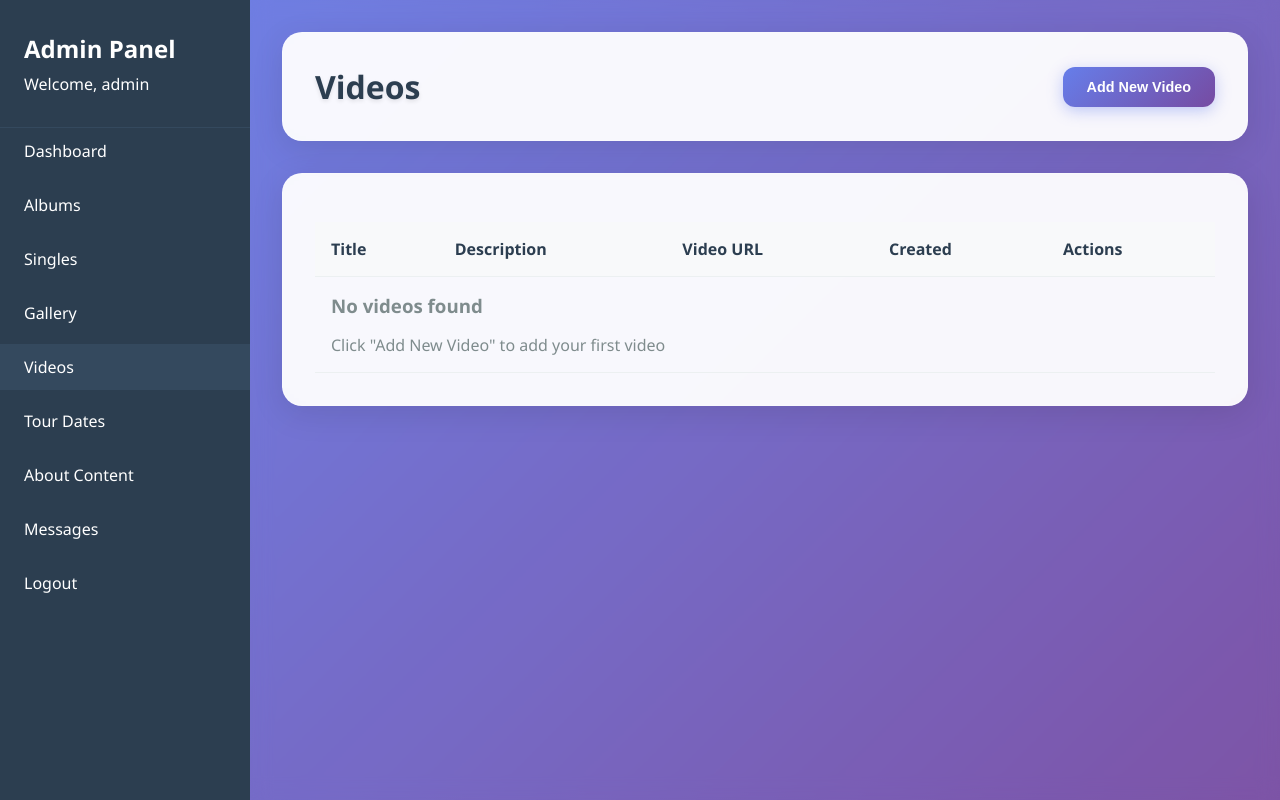
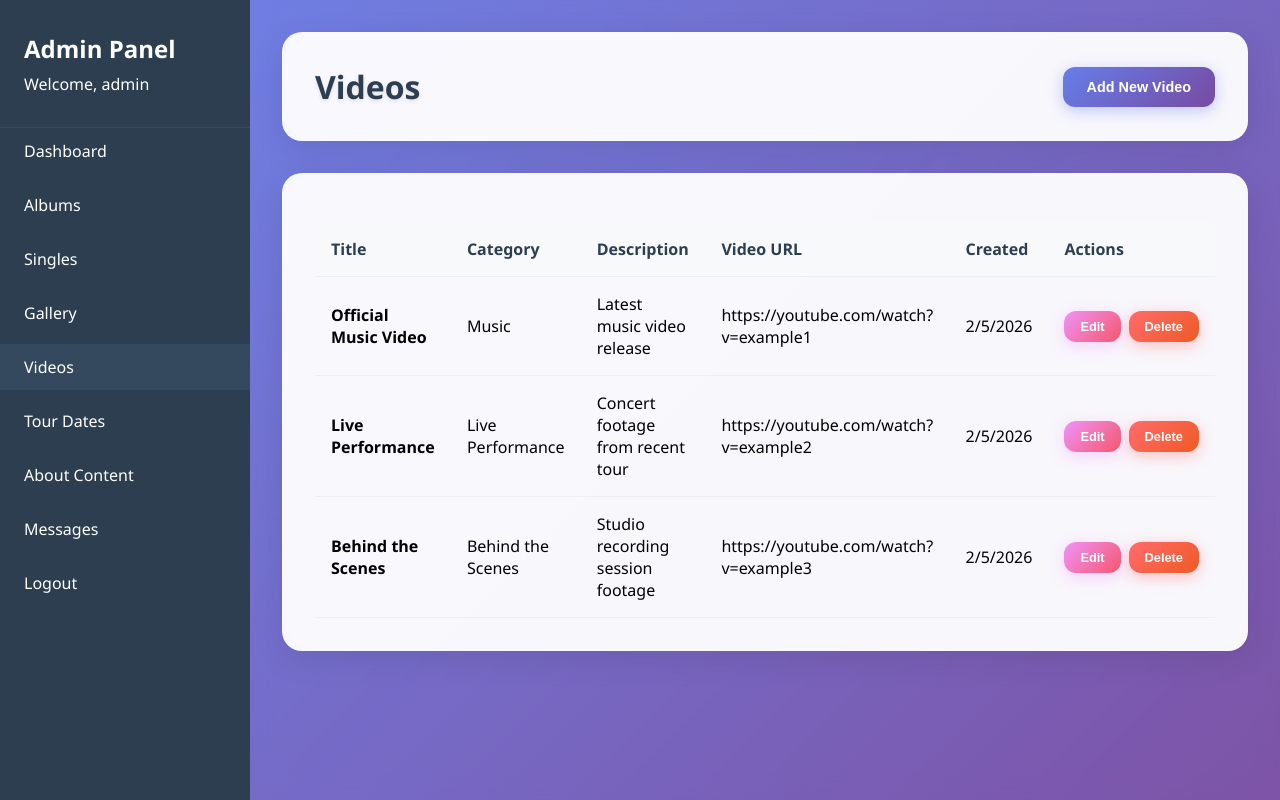
Before and after one commit to mkError420/-singer-portfolio-with-backend, a PHP site: page /madam-portfolio/backend/admin/videos.php in a window 1280 px wide. Run offline with PHP 8.4, Linux system fonts and the light colour scheme; a user stored in the database is signed in; data that the repository does not hold is empty.

Commit message:
Videos section done

```diff
--- a/backend/admin/videos.php
+++ b/backend/admin/videos.php
@@ -213,6 +213,7 @@ $currentUser = $auth->getCurrentUser();
                     <thead>
                         <tr>
                             <th>Title</th>
+                            <th>Category</th>
                             <th>Description</th>
                             <th>Video URL</th>
                             <th>Created</th>
@@ -240,6 +241,16 @@ $currentUser = $auth->getCurrentUser();
                 <div class="form-group">
                     <label for="videoTitle">Title</label>
                     <input type="text" id="videoTitle" name="title" required>
+                </div>
+
+                <div class="form-group">
+                    <label for="videoCategory">Category</label>
+                    <select id="videoCategory" name="category" required>
+                        <option value="">Select Category</option>
+                        <option value="music">Music</option>
+                        <option value="live">Live</option>
+                        <option value="behind">Behind the Scenes</option>
+                    </select>
                 </div>
 
                 <div class="form-group">
@@ -342,17 +353,50 @@ $currentUser = $auth->getCurrentUser();
         let videos = [];
         let editingVideo = null;
 
-        // Load videos
+        // Load videos from dashboard
         async function loadVideos() {
             try {
-                const response = await fetch('../api/videos.php');
-                if (response.ok) {
-                    videos = await response.json();
-                    renderVideos();
-                }
+                // For now, use sample data since dashboard integration is not implemented
+                videos = [
+                    {
+                        id: 1,
+                        title: "Official Music Video",
+                        category: "music",
+                        description: "Latest music video release",
+                        video_url: "https://youtube.com/watch?v=example1",
+                        created_at: new Date().toISOString()
+                    },
+                    {
+                        id: 2,
+                        title: "Live Performance",
+                        category: "live",
+                        description: "Concert footage from recent tour",
+                        video_url: "https://youtube.com/watch?v=example2",
+                        created_at: new Date().toISOString()
+                    },
+                    {
+                        id: 3,
+                        title: "Behind the Scenes",
+                        category: "behind",
+                        description: "Studio recording session footage",
+                        video_url: "https://youtube.com/watch?v=example3",
+                        created_at: new Date().toISOString()
+                    }
+                ];
+                renderVideos();
             } catch (error) {
                 console.error('Error loading videos:', error);
             }
+        }
+
+        // Get category display name
+        function getCategoryDisplay(category) {
+            const categoryMap = {
+                'music': 'Music',
+                'live': 'Live Performance',
+                'behind': 'Behind the Scenes'
+            };
+            return categoryMap[category] || category;
         }
 
         // Render videos table
@@ -376,6 +420,7 @@ $currentUser = $auth->getCurrentUser();
                 const row = document.createElement('tr');
                 row.innerHTML = `
                     <td><strong>${video.title || 'N/A'}</strong></td>
+                    <td>${getCategoryDisplay(video.category)}</td>
                     <td>${video.description || 'No description'}</td>
                     <td>${video.video_url || 'N/A'}</td>
                     <td>${video.created_at ? new Date(video.created_at).toLocaleDateString() : 'N/A'}</td>
@@ -411,6 +456,7 @@ $currentUser = $auth->getCurrentUser();
                 editingVideo = video;
                 document.getElementById('videoId').value = video.id;
                 document.getElementById('videoTitle').value = video.title;
+                document.getElementById('videoCategory').value = video.category;
                 document.getElementById('videoDescription').value = video.description || '';
                 document.getElementById('videoUrl').value = video.video_url;
 
@@ -419,24 +465,14 @@ $currentUser = $auth->getCurrentUser();
             }
         }
 
-        // Delete video
+        // Delete video (dashboard mode)
         async function deleteVideo(id) {
             if (confirm('Are you sure you want to delete this video?')) {
                 try {
-                    const response = await fetch('../api/videos.php', {
-                        method: 'DELETE',
-                        headers: {
-                            'Content-Type': 'application/json',
-                        },
-                        body: JSON.stringify({ id: id })
-                    });
-
-                    if (response.ok) {
-                        await loadVideos();
-                        alert('Video deleted successfully!');
-                    } else {
-                        alert('Error deleting video');
-                    }
+                    // Remove from local array
+                    videos = videos.filter(v => v.id !== id);
+                    renderVideos();
+                    alert('Video deleted successfully!');
                 } catch (error) {
                     console.error('Error deleting video:', error);
                     alert('Error deleting video');
@@ -444,42 +480,35 @@ $currentUser = $auth->getCurrentUser();
             }
         }
 
-        // Handle form submission
+        // Handle form submission (dashboard mode)
         document.getElementById('videoForm').addEventListener('submit', async function(e) {
             e.preventDefault();
 
             const formData = new FormData(this);
             const videoData = {
                 title: formData.get('title'),
+                category: formData.get('category'),
                 description: formData.get('description'),
                 video_url: formData.get('video_url')
             };
 
             if (editingVideo) {
                 videoData.id = editingVideo.id;
+                // Update existing video
+                const index = videos.findIndex(v => v.id === editingVideo.id);
+                if (index !== -1) {
+                    videos[index] = { ...videos[index], ...videoData };
+                }
+            } else {
+                // Add new video
+                videoData.id = Math.max(...videos.map(v => v.id), 0) + 1;
+                videoData.created_at = new Date().toISOString();
+                videos.push(videoData);
             }
 
-            try {
-                const method = editingVideo ? 'PUT' : 'POST';
-                const response = await fetch('../api/videos.php', {
-                    method: method,
-                    headers: {
-                        'Content-Type': 'application/json',
-                    },
-                    body: JSON.stringify(videoData)
-                });
-
-                if (response.ok) {
-                    await loadVideos();
-                    alert(editingVideo ? 'Video updated successfully!' : 'Video added successfully!');
-                    closeModal();
-                } else {
-                    alert('Error saving video');
-                }
-            } catch (error) {
-                console.error('Error saving video:', error);
-                alert('Error saving video');
-            }
+            renderVideos();
+            alert(editingVideo ? 'Video updated successfully!' : 'Video added successfully!');
+            closeModal();
         });
 
         // Load videos when page loads
```
